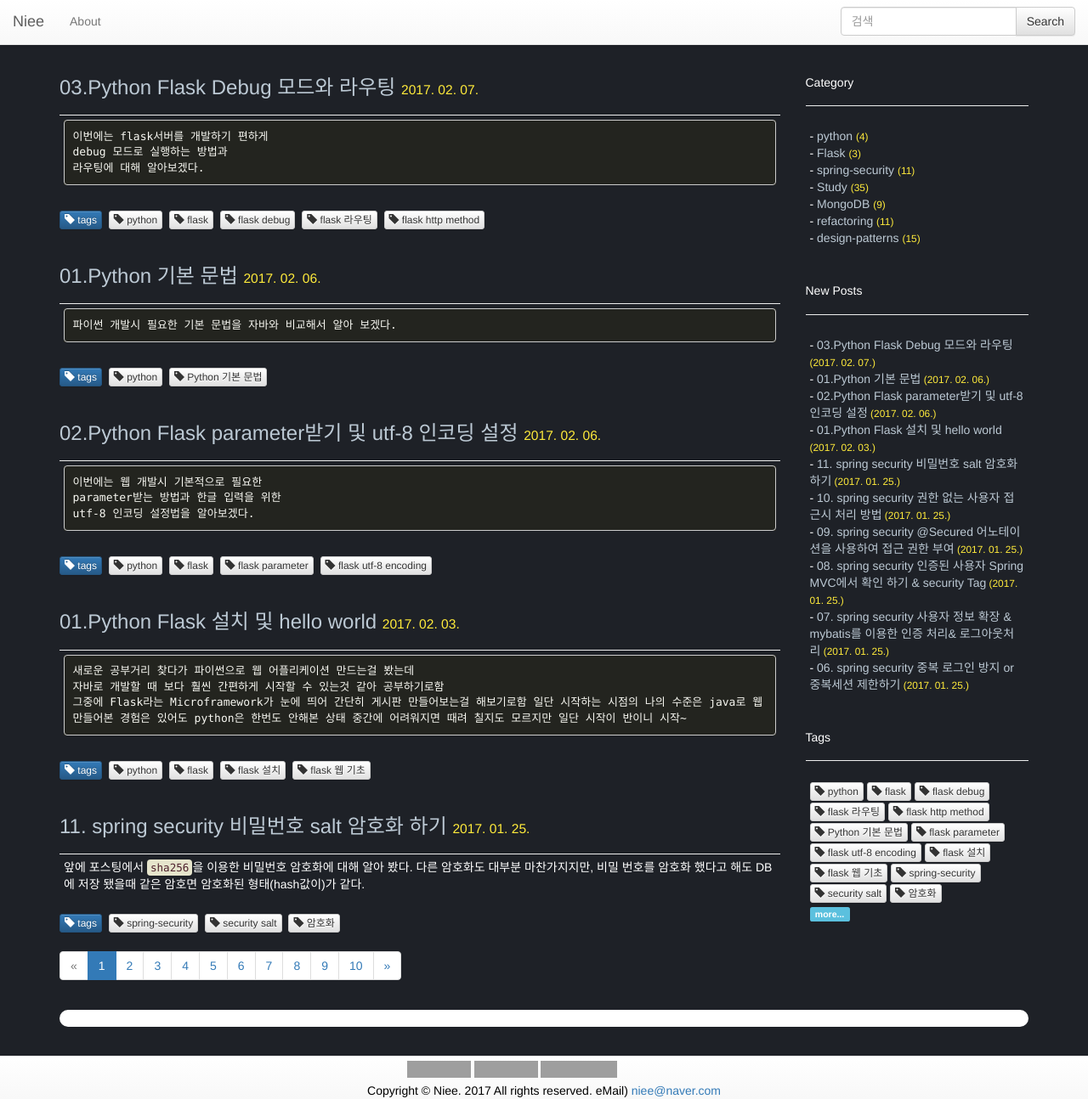
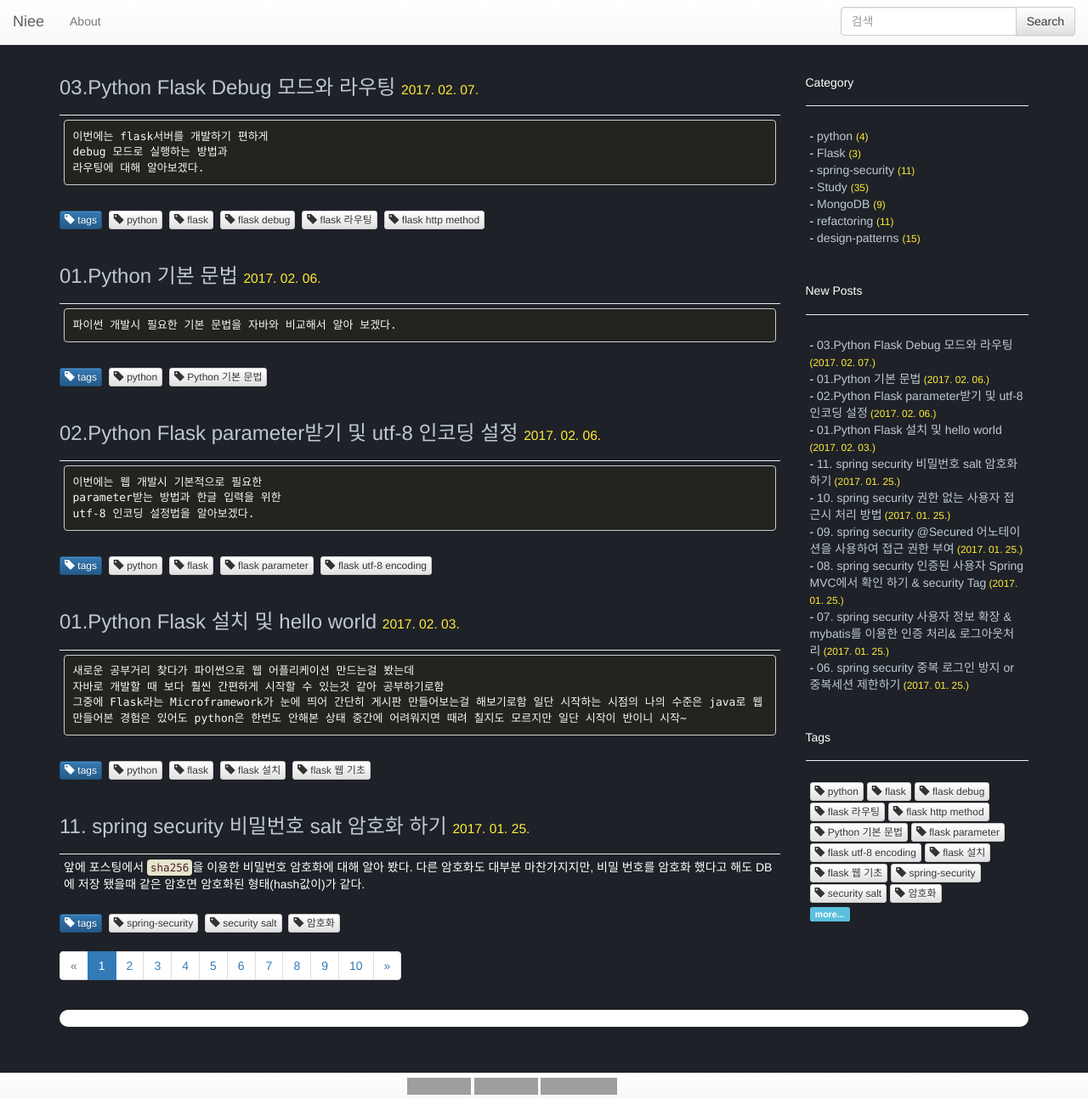
Before and after one commit to ParkMinKyu/ParkMinKyu.github.io, a Jekyll site: the page built from index.html, in a window 1280 px wide and 1294 px high. Shown: the whole window at 85% size. Built offline with Jekyll 4.4.1, drawn with Linux system fonts in a browser that asks for light colours; the list of posts is cut into pages by our own code; comment, search, counter and statistics services are not loaded; grey boxes are pictures that could not be loaded.

Commit message:
footer update

```diff
--- a/_includes/footer.html
+++ b/_includes/footer.html
@@ -1,4 +1,4 @@
-<nav class="navbar navbar-default navbar-fixed-bottom">
+<nav class="navbar navbar-default navbar-fixed-bottom" style="min-height: 0px;">
 	<div class="container-fluid">
 		<div class="center-block git-group">
 			<div>
@@ -6,7 +6,6 @@
 				<iframe src="https://ghbtns.com/github-btn.html?user=ParkMinKyu&amp;repo=ParkMinKyu.github.io&amp;type=fork&amp;count=true" frameborder="0" scrolling="0" width="75px" height="20px"></iframe>
 				<iframe src="https://ghbtns.com/github-btn.html?user=ParkMinKyu&amp;type=follow&amp;count=true" frameborder="0" scrolling="0" width="165px" height="20px"></iframe>
 			</div>
-			Copyright © Niee. 2017 All rights reserved. eMail) <a href="mailTo:niee@naver.com">niee@naver.com</a>
 		</div>
 	</div>
 </nav>
```
